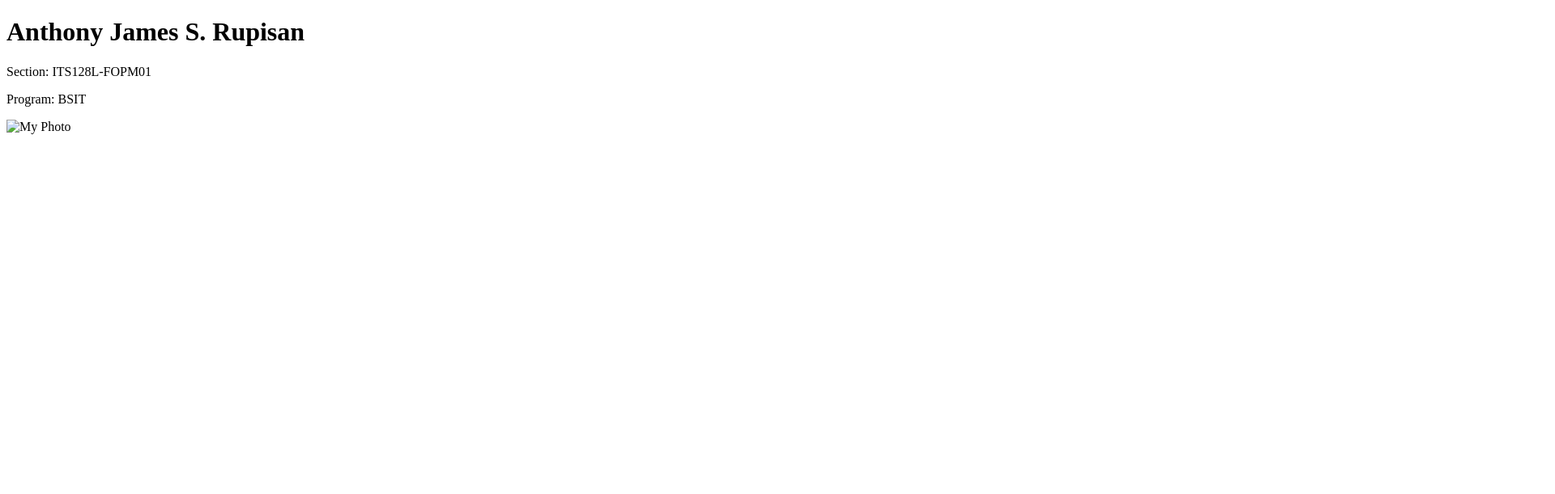
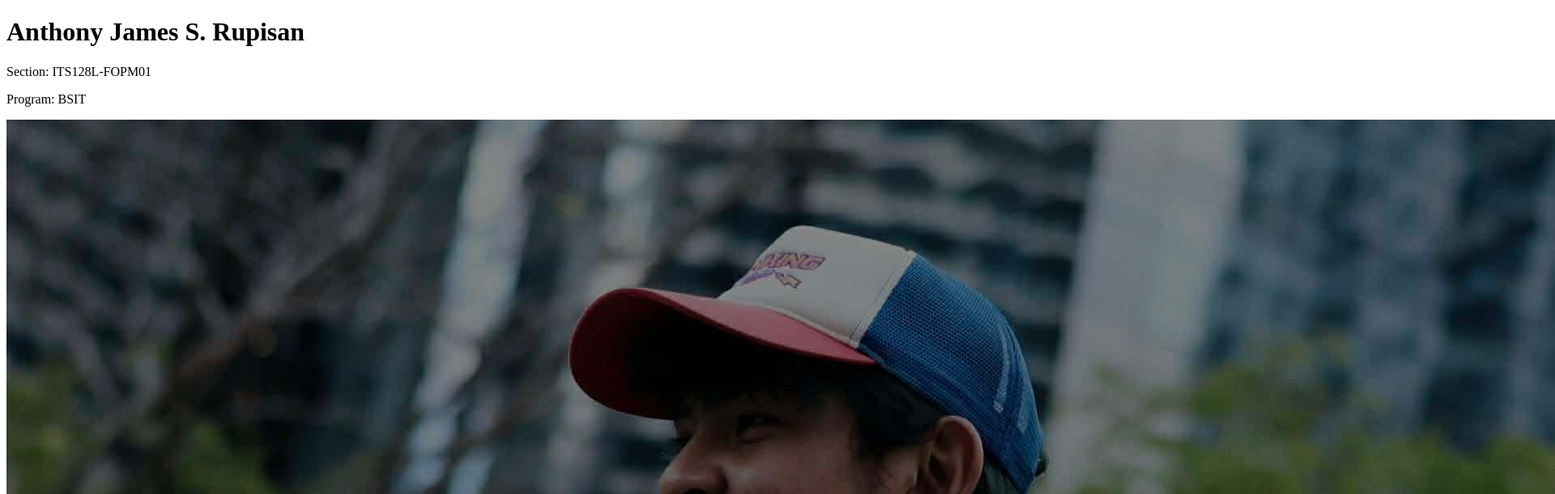
Before and after one commit to akujeeez/rupisan-IT128, a plain HTML site: page index.html in a window 1280 px wide. Shown: the top 611 px of the page at 81% size, 1920 px wide, since content can reach past the window. Drawn offline with Linux system fonts and the light colour scheme.

Commit message:
added a picture

```diff
--- a/index.html
+++ b/index.html
@@ -7,6 +7,6 @@
         <h1>Anthony James S. Rupisan</h1>
         <p>Section: ITS128L-FOPM01</p>
         <p>Program: BSIT</p>
-        <img src="photo.jpg" alt="My Photo">
+        <img src="image.jpg" alt="My Photo">
     </body>
 </html>
```
